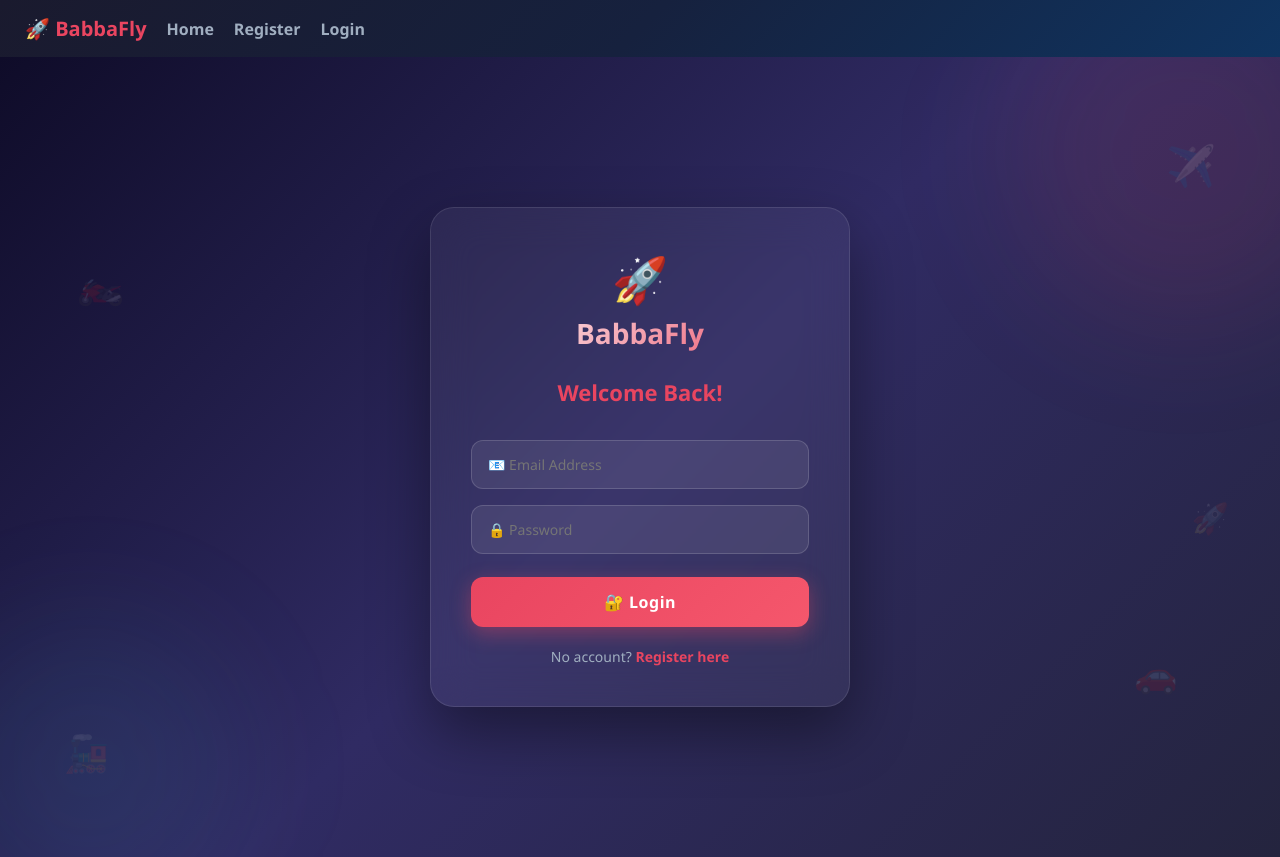
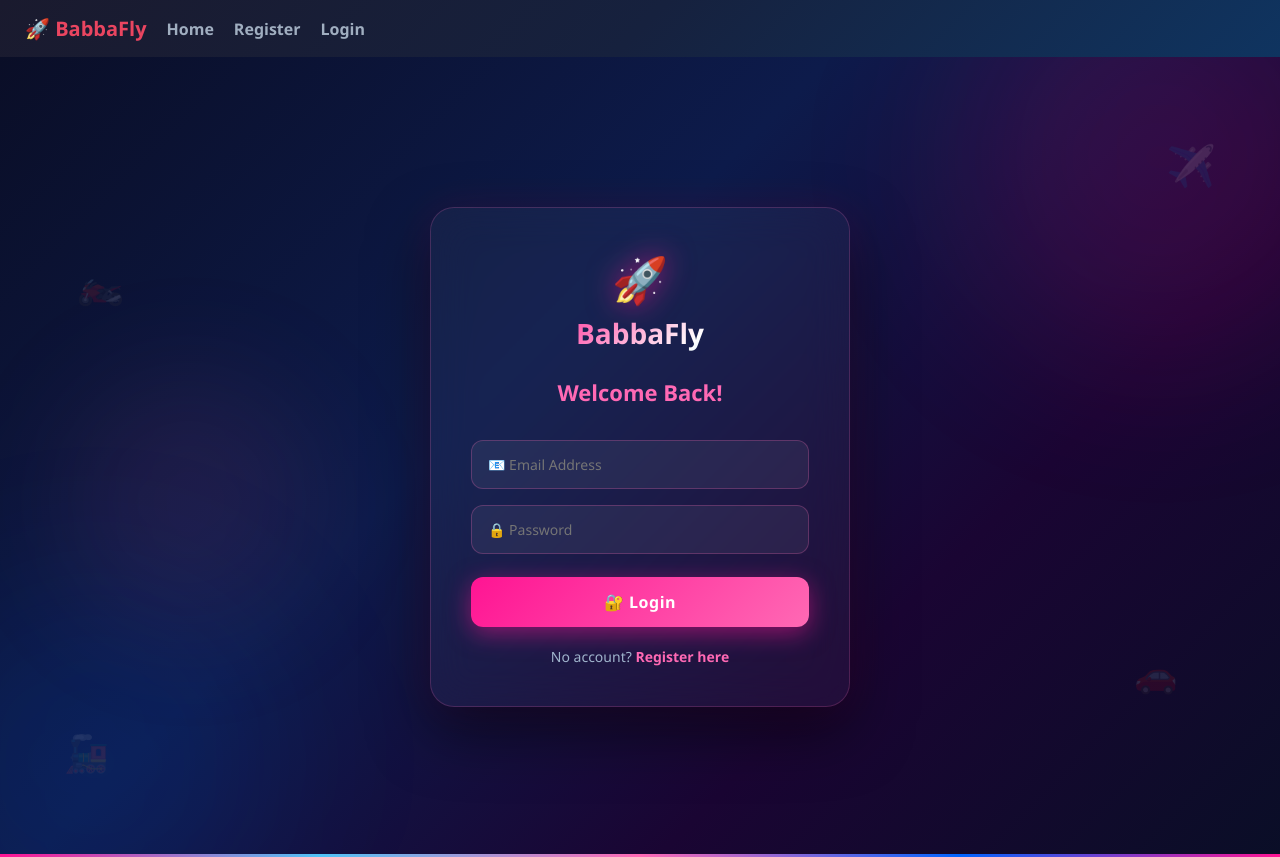
Before and after one commit to jogapravallika/babbafly-frontend, a React (Create React App) app: page /login in a window 1280 px wide. Built offline with nearby package versions, Linux system fonts and the light colour scheme.

Commit message:
dark blue pink theme all pages

```diff
--- a/src/pages/Login.js
+++ b/src/pages/Login.js
@@ -20,7 +20,7 @@ function Login() {
       localStorage.setItem('token', res.data.token);
       localStorage.setItem('user', JSON.stringify(res.data.user));
       setMessage('✅ Login Successful!');
-      setTimeout(() => navigate('/listings'), 1500); // ✅ listings కి navigate
+      setTimeout(() => navigate('/listings'), 1500);
     } catch (err) {
       setMessage('❌ ' + (err.response?.data?.message || 'Something went wrong'));
     }
@@ -29,43 +29,41 @@ function Login() {
   return (
     <div style={{
       minHeight: '100vh',
-      background: 'linear-gradient(135deg, #0f0c29, #302b63, #24243e)',
+      background: 'linear-gradient(135deg, #0a0e27 0%, #0d1b4b 40%, #1a0533 70%, #0a0e27 100%)',
       display: 'flex',
       alignItems: 'center',
       justifyContent: 'center',
       position: 'relative',
       overflow: 'hidden'
     }}>
-
-      {/* Background glows */}
-      <div style={{ position: 'absolute', width: '350px', height: '350px', borderRadius: '50%', background: 'rgba(233,69,96,0.1)', top: '-80px', right: '-80px', filter: 'blur(60px)' }} />
-      <div style={{ position: 'absolute', width: '300px', height: '300px', borderRadius: '50%', background: 'rgba(69,183,209,0.08)', bottom: '-60px', left: '-60px', filter: 'blur(60px)' }} />
+      {/* Pink glow blobs */}
+      <div style={{ position: 'absolute', width: '400px', height: '400px', borderRadius: '50%', background: 'rgba(255,20,147,0.12)', top: '-100px', right: '-80px', filter: 'blur(80px)' }} />
+      <div style={{ position: 'absolute', width: '350px', height: '350px', borderRadius: '50%', background: 'rgba(0,100,255,0.1)', bottom: '-80px', left: '-80px', filter: 'blur(80px)' }} />
+      <div style={{ position: 'absolute', width: '250px', height: '250px', borderRadius: '50%', background: 'rgba(255,105,180,0.08)', top: '40%', left: '5%', filter: 'blur(60px)' }} />
 
       {/* Floating icons */}
       <div style={{ position: 'absolute', fontSize: '40px', top: '10%', right: '5%', opacity: 0.15 }}>✈️</div>
       <div style={{ position: 'absolute', fontSize: '35px', bottom: '20%', right: '8%', opacity: 0.12 }}>🚗</div>
       <div style={{ position: 'absolute', fontSize: '38px', top: '25%', left: '6%', opacity: 0.13 }}>🏍️</div>
       <div style={{ position: 'absolute', fontSize: '36px', bottom: '10%', left: '5%', opacity: 0.12 }}>🚂</div>
-      <div style={{ position: 'absolute', fontSize: '30px', top: '55%', right: '4%', opacity: 0.1 }}>🚀</div>
 
       {/* Card */}
       <div style={{
         width: '100%',
         maxWidth: '420px',
         padding: '40px',
-        background: 'rgba(255,255,255,0.05)',
+        background: 'rgba(255,255,255,0.04)',
         backdropFilter: 'blur(20px)',
         borderRadius: '24px',
-        border: '1px solid rgba(255,255,255,0.1)',
-        boxShadow: '0 25px 60px rgba(0,0,0,0.4)',
+        border: '1px solid rgba(255,105,180,0.2)',
+        boxShadow: '0 25px 60px rgba(0,0,0,0.5), 0 0 40px rgba(255,20,147,0.1)',
         zIndex: 1
       }}>
-
         {/* Logo */}
         <div style={{ textAlign: 'center', marginBottom: '25px' }}>
-          <span style={{ fontSize: '45px' }}>🚀</span>
+          <span style={{ fontSize: '45px', filter: 'drop-shadow(0 0 15px rgba(255,20,147,0.6))' }}>🚀</span>
           <h1 style={{
-            background: 'linear-gradient(135deg, #ffffff, #e94560)',
+            background: 'linear-gradient(135deg, #ff1493, #ff69b4, #ffffff, #4fc3f7)',
             WebkitBackgroundClip: 'text',
             WebkitTextFillColor: 'transparent',
             backgroundClip: 'text',
@@ -75,78 +73,52 @@ function Login() {
           }}>BabbaFly</h1>
         </div>
 
-        <h2 style={{ color: '#e94560', textAlign: 'center', marginBottom: '25px', fontSize: '22px', fontWeight: '700' }}>Welcome Back!</h2>
+        <h2 style={{ color: '#ff69b4', textAlign: 'center', marginBottom: '25px', fontSize: '22px', fontWeight: '700' }}>Welcome Back!</h2>
 
         {message && (
           <div style={{
-            textAlign: 'center',
-            padding: '10px',
-            borderRadius: '10px',
-            marginBottom: '15px',
+            textAlign: 'center', padding: '10px', borderRadius: '10px', marginBottom: '15px',
             background: message.includes('✅') ? 'rgba(104,211,145,0.15)' : 'rgba(252,129,129,0.15)',
             border: `1px solid ${message.includes('✅') ? '#68d391' : '#fc8181'}`,
-            color: message.includes('✅') ? '#68d391' : '#fc8181',
-            fontWeight: '600'
+            color: message.includes('✅') ? '#68d391' : '#fc8181', fontWeight: '600'
           }}>{message}</div>
         )}
 
-        <div>
         {[
           { name: 'email', placeholder: '📧 Email Address', type: 'email' },
           { name: 'password', placeholder: '🔒 Password', type: 'password' },
         ].map((field) => (
-            <input
-              key={field.name}
-              name={field.name}
-              type={field.type}
-              placeholder={field.placeholder}
+          <input key={field.name} name={field.name} type={field.type} placeholder={field.placeholder}
             onChange={handleChange}
             style={{
-                width: '100%',
-                padding: '14px 16px',
-                margin: '8px 0',
-                borderRadius: '12px',
-                border: '1px solid rgba(255,255,255,0.15)',
-                background: 'rgba(255,255,255,0.08)',
-                color: 'white',
-                fontSize: '14px',
-                outline: 'none',
-                boxSizing: 'border-box'
+              width: '100%', padding: '14px 16px', margin: '8px 0', borderRadius: '12px',
+              border: '1px solid rgba(255,105,180,0.25)', background: 'rgba(255,255,255,0.06)',
+              color: 'white', fontSize: '14px', outline: 'none', boxSizing: 'border-box'
             }}
           />
         ))}
 
-          <button
-            onClick={handleSubmit}
+        <button onClick={handleSubmit}
           style={{
-              width: '100%',
-              padding: '14px',
-              background: 'linear-gradient(135deg, #e94560, #f5576c)',
-              color: 'white',
-              border: 'none',
-              borderRadius: '12px',
-              cursor: 'pointer',
-              marginTop: '15px',
-              fontSize: '16px',
-              fontWeight: '700',
-              boxShadow: '0 6px 20px rgba(233,69,96,0.4)',
-              letterSpacing: '0.5px'
-            }}
-          >
+            width: '100%', padding: '14px',
+            background: 'linear-gradient(135deg, #ff1493, #ff69b4)',
+            color: 'white', border: 'none', borderRadius: '12px', cursor: 'pointer',
+            marginTop: '15px', fontSize: '16px', fontWeight: '700',
+            boxShadow: '0 6px 25px rgba(255,20,147,0.5)', letterSpacing: '0.5px'
+          }}>
           🔐 Login
         </button>
-        </div>
 
-        <p style={{ textAlign: 'center', marginTop: '20px', color: '#a0aec0', fontSize: '14px' }}>
+        <p style={{ textAlign: 'center', marginTop: '20px', color: '#a0b4cc', fontSize: '14px' }}>
           No account?{' '}
-          <span
-            onClick={() => navigate('/register')}
-            style={{ color: '#e94560', cursor: 'pointer', fontWeight: '600' }}
-          >
+          <span onClick={() => navigate('/register')}
+            style={{ color: '#ff69b4', cursor: 'pointer', fontWeight: '600' }}>
             Register here
           </span>
         </p>
       </div>
+
+      <div style={{ position: 'absolute', bottom: 0, left: 0, right: 0, height: '3px', background: 'linear-gradient(90deg, #ff1493, #4fc3f7, #ff69b4, #0064ff, #ff1493)' }} />
     </div>
   );
 }
```
Also changed, not shown: src/pages/MyBookings.js (+54 -48 lines), src/pages/Register.js (+29 -59 lines). Lines whose indentation alone changed are shown as unchanged.
